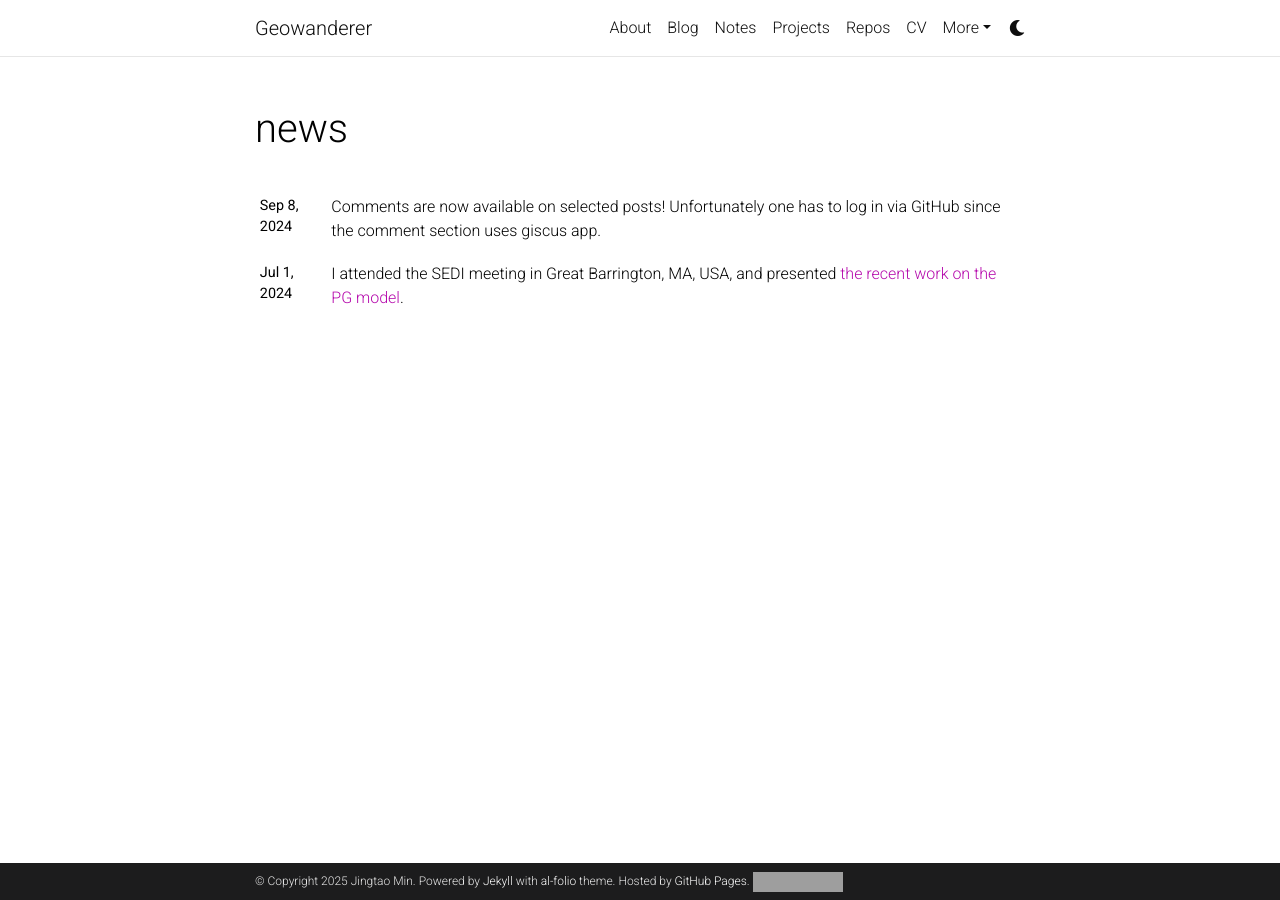
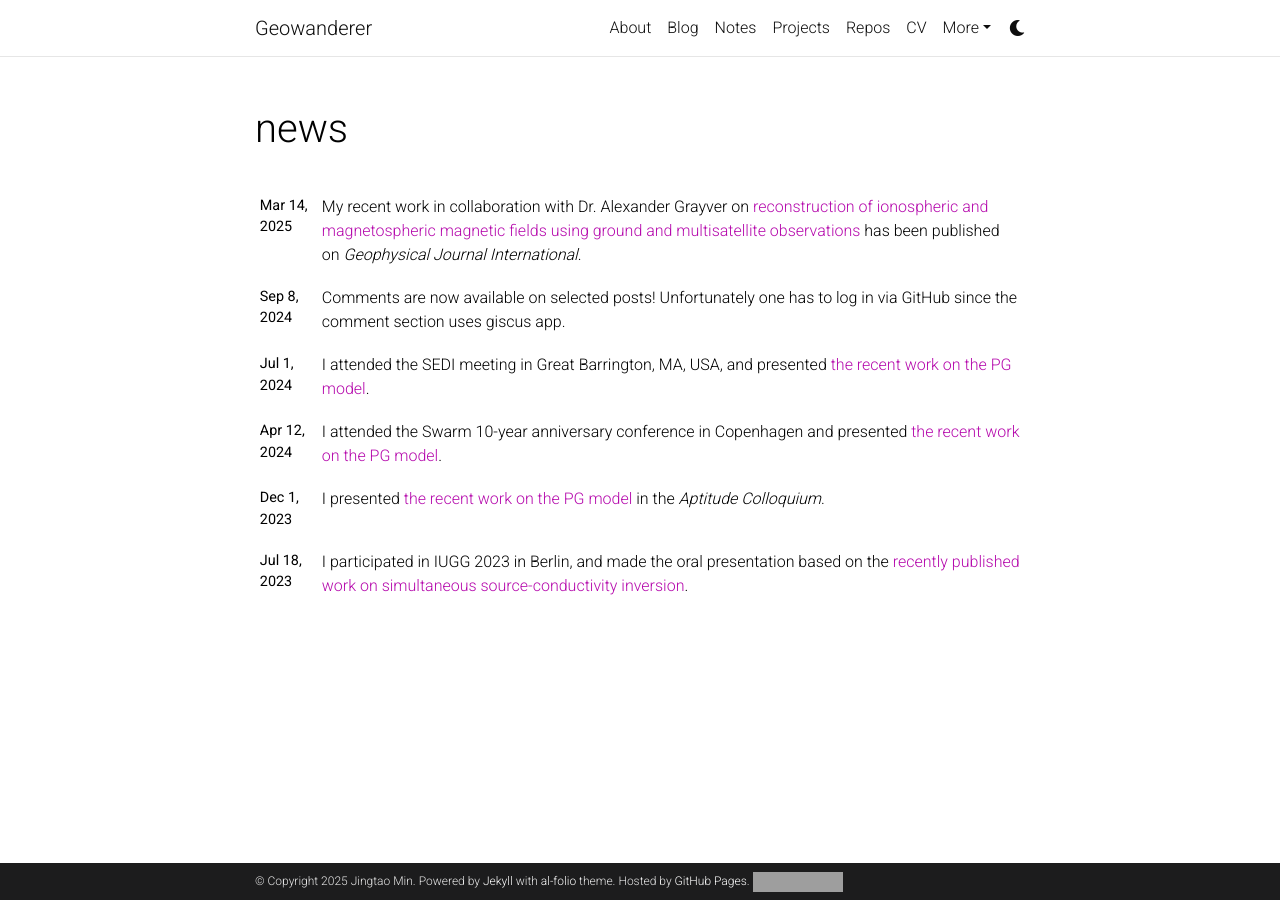
Before and after one commit to GentleMin/gentlemin.github.io, a Jekyll site: the page built from news.html, in a window 1280 px wide. Built offline with Jekyll 4.4.1, drawn with Linux system fonts in a browser that asks for light colours; comment, search, counter and statistics services are not loaded; a style sheet for code colours, icons or effects is not loaded; grey boxes are pictures that could not be loaded.

Commit message:
Add new publication

```diff
--- a/_config.yml
+++ b/_config.yml
@@ -173,7 +173,7 @@
     permalink: /notes/:path/
 
 news_scrollable: true # adds a vertical scroll bar if there are more than 3 news items
-news_limit: 5 # leave blank to include all the news in the `_news` folder
+news_limit: 6 # leave blank to include all the news in the `_news` folder
 
 # -----------------------------------------------------------------------------
 # Jekyll settings
--- a/_includes/news.html
+++ b/_includes/news.html
@@ -2,7 +2,7 @@
           <div class="news">
             {% if site.news != blank -%}
             {%- assign news_size = site.news | size -%}
-            <div class="table-responsive" {% if site.news_scrollable and news_size > 3 %}style="max-height: 10vw"{% endif %}>
+            <div class="table-responsive" {% if site.news_scrollable and news_size > 3 %}style="max-height: 50vw"{% endif %}>
               <table class="table table-sm table-borderless">
               {%- assign news = site.news | reverse -%}
               {% if site.news_limit %}
--- a/_pages/publications.md
+++ b/_pages/publications.md
@@ -4,7 +4,7 @@
 title: Publications
 nav_title: Publications
 description: publications by categories in reversed chronological order. generated by jekyll-scholar.
-years: [2023]
+years: [2025, 2023]
 nav: false
 nav_order: 1
 ---
```
Also changed, not shown: _bibliography/papers.bib (+20 -0 lines), _news/announcement_8.md (added, +8 -0 lines), 1 other file.
